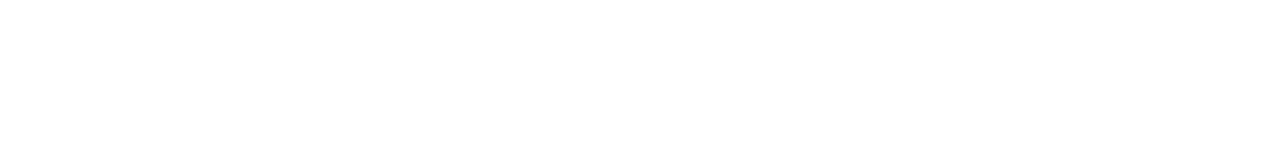
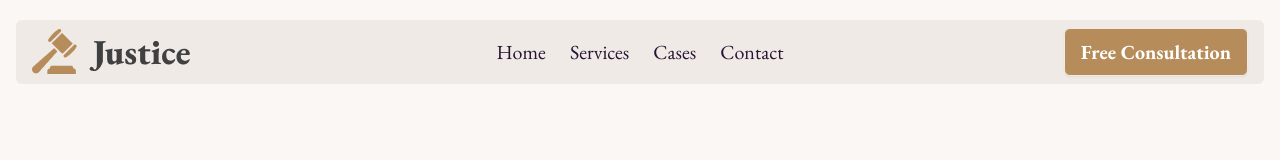
Before and after one commit to anik558363/Legal-Solution, a plain HTML site: page index.html in a window 1280 px wide. Drawn offline with nearby package versions, Linux system fonts and the light colour scheme.

Commit message:
nav section done with resposive

```diff
--- a/index.html
+++ b/index.html
@@ -1,5 +1,5 @@
 <!DOCTYPE html>
-<html lang="en">
+<html lang="en" data-theme="cupcake">
 
 <head>
     <meta charset="UTF-8">
@@ -38,8 +38,48 @@
 
 <body class="EB_Garamond_font">
 
-    <header></header>
-    <main></main>
+    <header class="container mx-auto px-4">
+        <div class="navbar bg-base-200 mt-5 rounded-md px-4">
+            <div class="navbar-start">
+                <div class="dropdown">
+                    <div tabindex="0" role="button" class="btn btn-ghost rounded-md md:hidden">
+                        <svg xmlns="http://www.w3.org/2000/svg" class="h-5 w-5" fill="none" viewBox="0 0 24 24"
+                            stroke="currentColor">
+                            <path stroke-linecap="round" stroke-linejoin="round" stroke-width="2"
+                                d="M4 6h16M4 12h8m-8 6h16" />
+                        </svg>
+                    </div>
+                    <ul tabindex="0"
+                        class="menu menu-sm dropdown-content mt-3 z-[1] p-2 shadow bg-base-100 rounded-box w-24">
+                        <li><a>Home </a></li>
+                        <li><a>Services</a></li>
+                        <li><a>Cases </a></li>
+                        <li><a>Contact</a></li>
+
+
+                    </ul>
+                </div>
+                <div class="hidden md:flex  gap-2 justify-center items-center">
+                    <img src="./images/logo2.png" alt="">
+                </div>
+            </div>
+            <div class="navbar-center hidden lg:flex">
+                <ul class="flex space-x-2 text-xl">
+                    <li class="p-2 rounded-md bg-base-200 hover:bg-orange-400 duration-300"><a>Home </a></li>
+                    <li class="p-2 rounded-md bg-base-200 hover:bg-orange-400 duration-300"><a>Services</a></li>
+                    <li class="p-2 rounded-md bg-base-200 hover:bg-orange-400 duration-300"><a>Cases </a></li>
+                    <li class="p-2 rounded-md bg-base-200 hover:bg-orange-400 duration-300"><a>Contact</a></li>
+                </ul>
+            </div>
+            <div class="navbar-end">
+                <a class="btn bg-[#B68C5A] rounded-md text-white font-bold text-xl hover:bg-red-500 duration-200">Free
+                    Consultation</a>
+            </div>
+        </div>
+    </header>
+    <main>
+
+    </main>
     <footer></footer>
 </body>
 
```
Also changed, not shown: tailwind.config.js (added).
